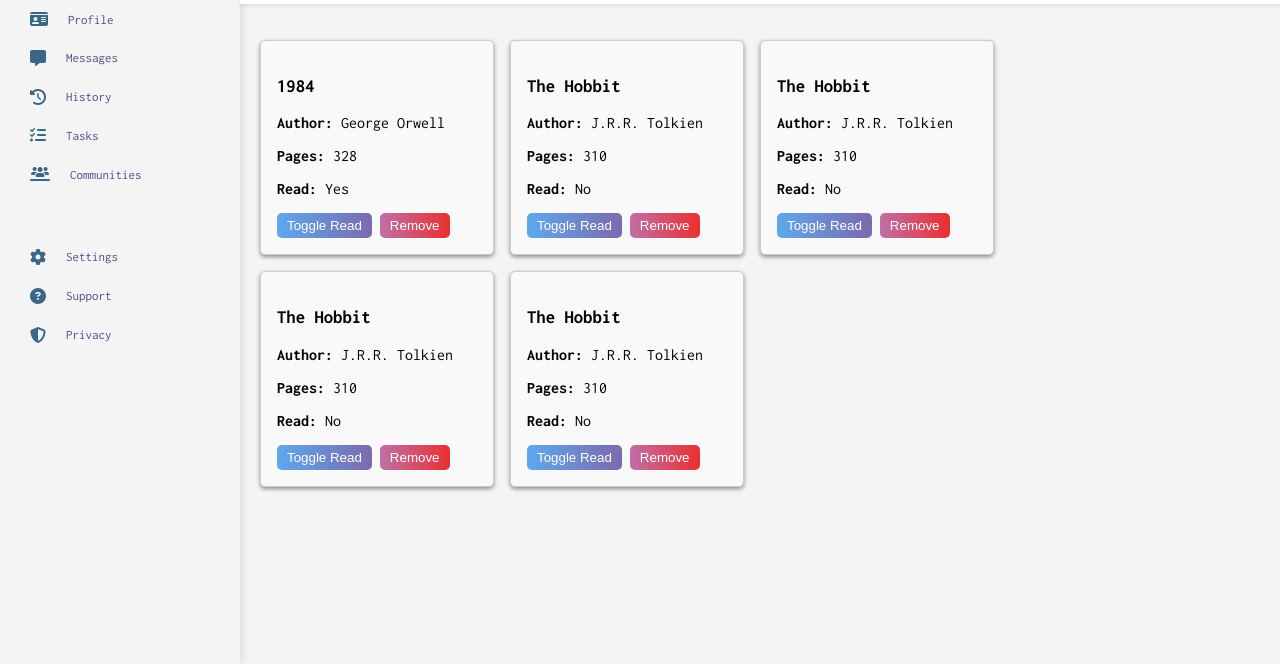
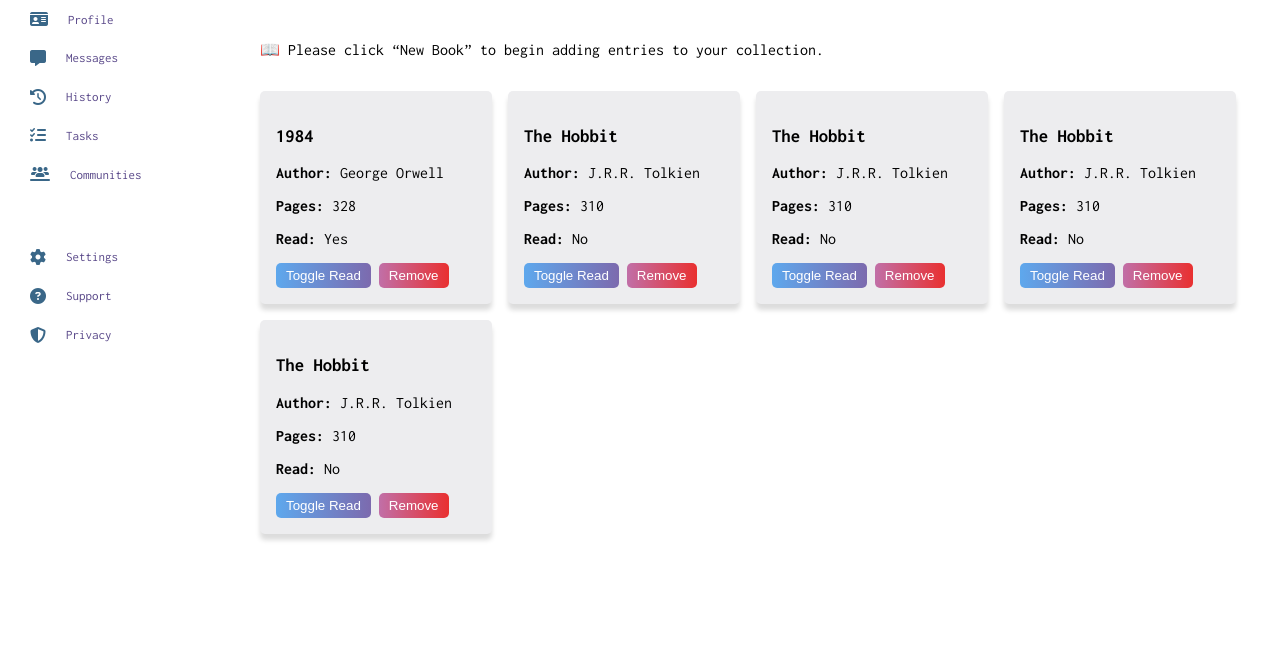
Before and after one commit to Ike-Icon/Book-Library, a plain HTML site: page index.html in a window 1280 px wide. Shown: the part 136-800 px from the top of the page. Drawn offline with Linux system fonts and the light colour scheme.

Commit message:
notify text added

```diff
--- a/index.html
+++ b/index.html
@@ -73,6 +73,11 @@
 
         <section class="main-content">
             <section class="projects">
+                <div class="new-book-text">
+                    <p>📖 Please click “New Book” to begin adding entries to your collection.</p>
+                    <!-- <img src="https://images.unsplash.com/photo-1595123550441-d377e017de6a?q=80&w=1006&auto=format&fit=crop&ixlib=rb-4.1.0&ixid=M3wxMjA3fDB8MHxwaG90by1wYWdlfHx8fGVufDB8fHx8fA%3D%3D" alt="book shelf image"> -->
+
+                </div>
 
 
             <!-- Book Form (Hidden by default) -->
--- a/style/main.css
+++ b/style/main.css
@@ -3,7 +3,7 @@ body {
   font-optical-sizing: auto;
    font-variation-settings:
     "wdth" 100;
-  background-color: #dfdfe356;
+  /* background-color: #dfdfe356; */
   /* background-image: url("https://images.unsplash.com/photo-1584531979583-18c5c4b25efc?q=80&w=687&auto=format&fit=crop&ixlib=rb-4.1.0&ixid=M3wxMjA3fDB8MHxwaG90by1wYWdlfHx8fGVufDB8fHx8fA%3D%3D"); */
   margin: 0 auto;
   padding: 0;
@@ -16,13 +16,13 @@ body {
 
 .sidebar {
   display: flex;
-  background-color: #f3f2f367;
+  /* background-color: #f3f2f367; */
   color: #3a6788;
   padding: 10px;
   width: 200px;
   flex-direction: column;
   padding-left: 30px;
-  box-shadow: 2px 0px 8px rgba(0, 0, 0, 0.1);
+  /* box-shadow: 2px 0px 8px rgba(0, 0, 0, 0.1); */
 }
 
 .sidebar ul {
@@ -66,7 +66,7 @@ body {
 
 .content .header {
   background-color: #fff;
-  box-shadow: 0 2px 4px rgba(0, 0, 0, 0.1);
+  /* box-shadow: 0 2px 4px rgba(0, 0, 0, 0.1); */
   display: flex;
   flex-direction: column;
   color: #000;
@@ -181,6 +181,18 @@ body {
   /* gap: 20px; */
 }
 
+.new-book-text{
+  width: 100%;
+  display: flex;
+  /* box-shadow: 0 6px 5px rgba(0, 0, 0, 0.14); */
+  flex-direction: row;
+  justify-content: space-between;
+}
+
+.new-book-text img{
+  width: 20%;
+  /* height: 10%; */
+}
 
 #book-container {
   display: flex;
@@ -190,12 +202,12 @@ body {
 }
 
 .book-card {
-  border: 1px solid #ccc;
+  /* border: 1px solid #ccc; */
   padding: 1rem;
   border-radius: 5px;
   width: 200px;
-  background-color: #f9f9f9;
-  box-shadow: 0 2px 4px rgba(0, 0, 0, 0.414);
+  background-color: #ededef;
+  box-shadow: 0 6px 5px rgba(0, 0, 0, 0.14);
 }
 
 .book-card:hover{
```
